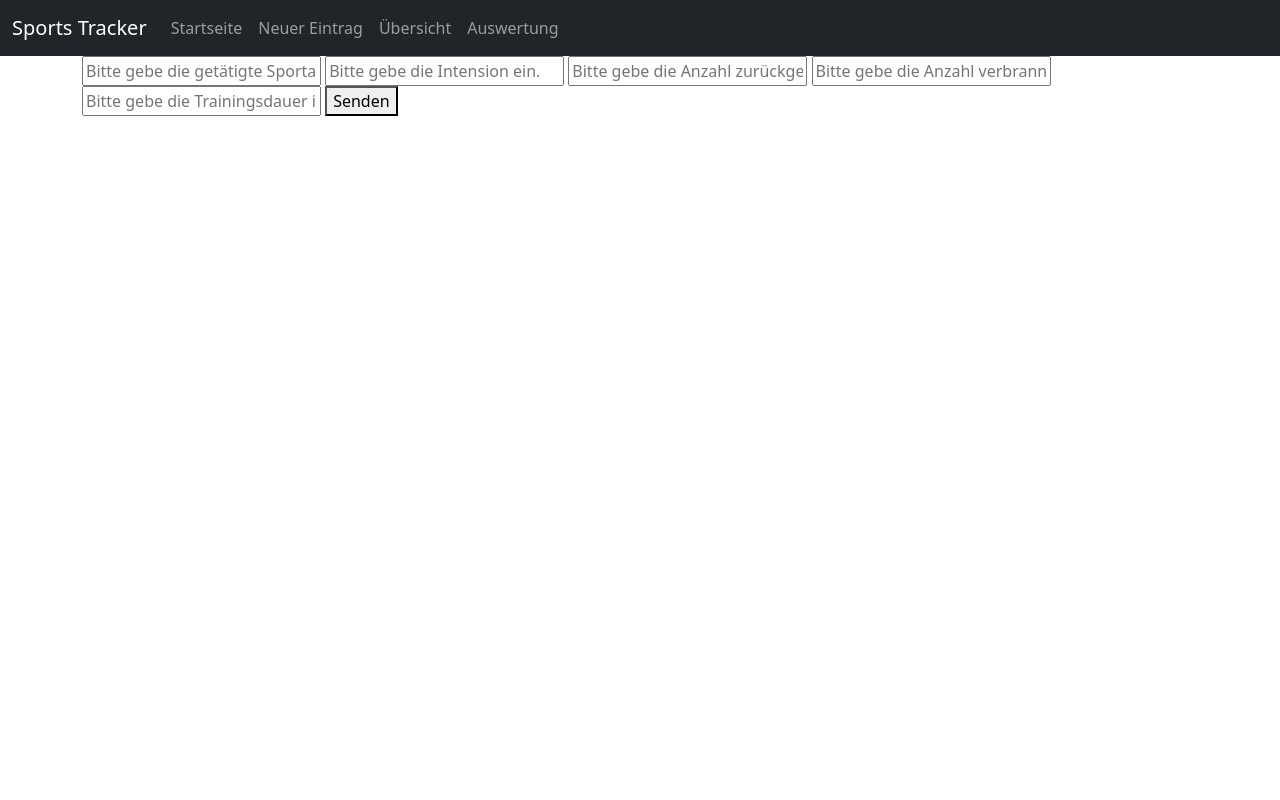
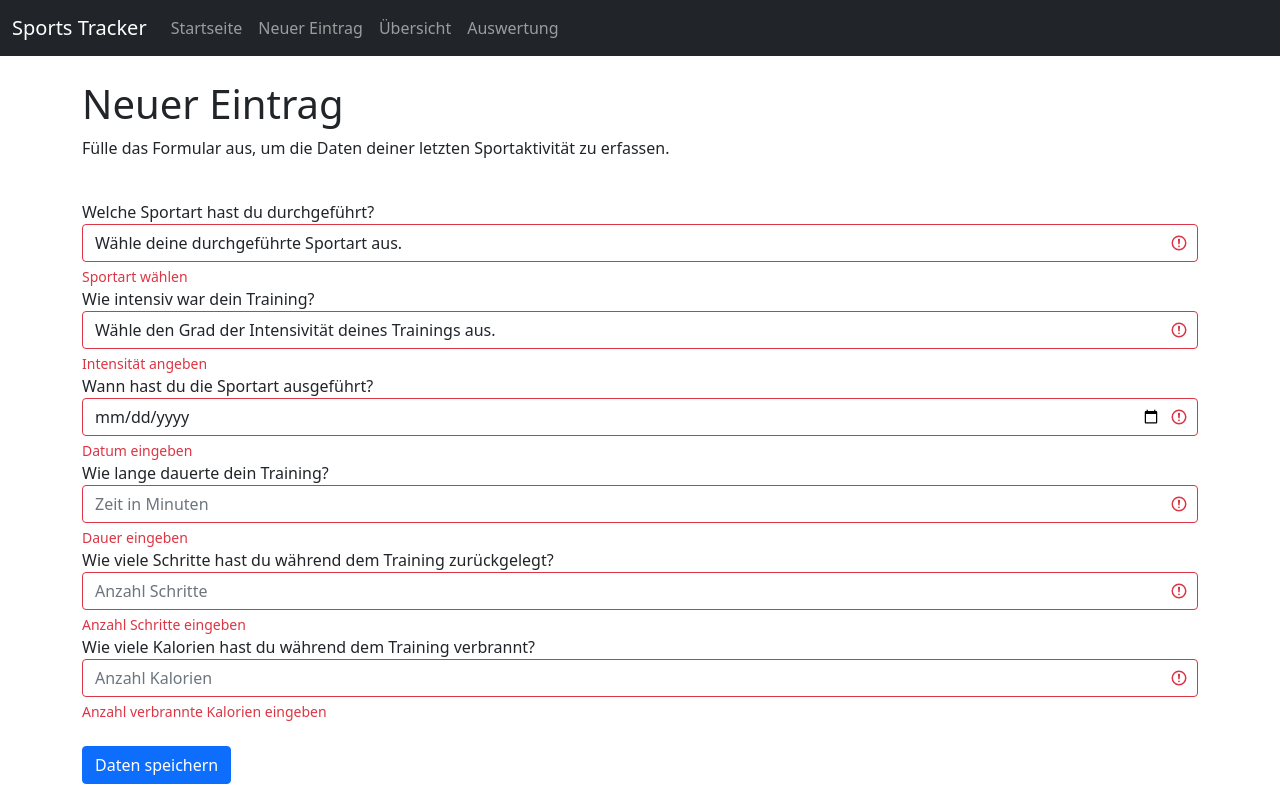
Before and after one commit to alpaka1999/sports_tracker, a Flask app: page /tracker in a window 1280 px wide. Run offline with Flask 2, Linux system fonts and the light colour scheme; some libraries are stand-ins or nearby versions.

Commit message:
Updated: tracker Seite eingefüngt für Datenerfassung inkl. Success Message, 404 und 500 Error Page erstellt

```diff
--- a/main.py
+++ b/main.py
@@ -1,14 +1,20 @@
 from flask import Flask
 from flask import render_template
-from flask import url_for
 from flask import request
 
+#ACHTUNG: Plotly noch nur aus Schulbeispiel, noch nicht zu benztzen
 import plotly.express as px
 from plotly.offline import plot
 
 app = Flask("Sports tracker")
 
-#testing stuff
+"""
+Dieses Projekt wurde in Einzelarbeit erarbeitet. Für das Projekt wurden vorwiegend die Vorlesungsunterlagen aus
+PROG1 und PROG2 sowie die Tutoring-Sessions genutzt. Weitere Quellen wie Youtube-Videos (wie Codemy.com),
+stackoverflow, die Bootstrap Dokumentation oder w3schools wurden für die Ausarbeitung des Projekts beigezogen.
+"""
+
+#ACHTGUNG: Plotly testing stuff von Schule
 def get_data():
     jahr = [2015, 2016, 2017, 2018, 2019, 2021]
     loc = [1500, 3500, 12000, 9000, 10000, 4000]
@@ -20,29 +26,45 @@ def viz():
     div = plot(fig, output_type="div")
     return div
 
+#Custom Error Pages
+#Invalid URL
+@app.errorhandler(404)
+def page_not_found(e):
+    return render_template("404.html"), 404
+
+#Internal Server Error
+@app.errorhandler(500)
+def page_not_found(e):
+    return render_template("500.html"), 500
+
 #Startseite / Home
 @app.route('/')
 def home():
     return render_template("index.html", user="Selina")
 
+#Formularseite "Neuer Eintrag"
+#NOTE: Datenspeicherung ergänzen!!!!
+@app.route('/tracker', methods=["GET", "POST"])
+def tracker():
+    if request.method == 'POST':
+        tracking_datum = request.form['datum']
+        rueckgabe_string = "Deine Daten zu deinem Training vom " + tracking_datum + " wurden gespeichert."
+        return render_template("tracker.html", success_message=rueckgabe_string)
+    else:
+        return render_template("tracker.html")
+
 #Überesichts Seite mit Übersicht der Erfassten Daten
+#NOTE: noch nicht fertig
 @app.route("/uebersicht")
 def uebersicht():
     return render_template("uebersicht.html")
 
+#ERGAENZEN: Titel
+#NOTE: noch nicht fertig
 @app.route("/auswertung")
 def auswertung():
     div = viz()
     return render_template("auswertung.html", viz_div=div)
 
-@app.route('/tracker', methods=["GET", "POST"])
-def tracker():
-    if request.method == "GET":
-        return render_template('tracker.html')
-    if request.method == "POST":
-        return "Vielen Dank für die Datenerfassung."
-
-    return render_template('formular.html')
-
 if __name__ == "__main__":
     app.run(debug=True, port=5000)
--- a/templates/footer.html
+++ b/templates/footer.html
@@ -1,3 +1,4 @@
+<!-- wieso kommt hier nichts???-->
     <script src="{{ url_for('static', filename='jquery-3.3.1.slim.min.js') }}"></script>
     <script src="{{ url_for('static', filename='popper.min.js') }}"></script>
     <script src="{{ url_for('static', filename='bootstrap/js/bootstrap.min.js') }}"></script>
--- a/templates/header.html
+++ b/templates/header.html
@@ -4,5 +4,4 @@
     <link rel="stylesheet" href="{{url_for('static', filename='bootstrap/css/bootstrap.min.css') }}">
     <title>Sports Tracker</title>
 </head>
-<body style="margin-bottom:100px;">
 {% include "nav.html" %}
--- a/templates/tracker.html
+++ b/templates/tracker.html
@@ -1,17 +1,63 @@
 <!-- Übernahme header -->
 {% include "header.html" %}
-<!-- was macht Seite?-->
+<!-- Dies ist die Formularseite zur Erstellung von neuen Einträgen. Die Daten von Sportaivitäten können hier erfasst werden. -->
 {% block content %}
 <div class="container">
-    <form method="POST">
-        <input type="text" sportart="Sportart" placeholder="Bitte gebe die getätigte Sportart ein.">
-        <input type="text" intension="Intension" placeholder="Bitte gebe die Intension ein.">
-        <input type="text" km="Kilometer" placeholder="Bitte gebe die Anzahl zurückgelegte Kilometer ein.">
-        <input type="text" kal="Kalorien" placeholder="Bitte gebe die Anzahl verbrannter Kalorien ein.">
-        <input type="text" laenge="Trainingsdauer" placeholder="Bitte gebe die Trainingsdauer in Minuten ein.">
-        <button type="submit">Senden</button>
+    </br>
+    <h1>Neuer Eintrag</h1>
+    <p>Fülle das Formular aus, um die Daten deiner letzten Sportaktivität zu erfassen.</p>
+    <p style="color: green;"><i>{{ success_message }}</i></p>
+    </br>
+    <!-- NOTE: ergänzen, was das Formular macht. vas-validated führt dazu, dass bei fehlenden Daten ein Hinweis zur Ausfüllung vom Feld angezeigt wird. -->
+    <form method="POST" class="was-validated">
+        <div class="form-group">
+            <label for="sportart">Welche Sportart hast du durchgeführt?</label>
+            <select class="form-control" name="sportart" id="sportart" required>
+                <option value="" selected>Wähle deine durchgeführte Sportart aus.</option>
+                <option value="laufen">Laufen</option>
+                <option value="fahrradfahren">Fahrradfahren</option>
+                <option value="wandern">Wandern</option>
+                <option value="tennis">Tennis</option>
+                <option value="workout">Workout</option>
+            </select>
+            <div class="invalid-feedback">Sportart wählen</div>
+        </div>
+        <div class="form-group">
+            <label for="intensivitaet">Wie intensiv war dein Training?</label>
+            <select class="form-control" name="intensivitaet" id="intensivitaet" required>
+                <option value="" selected>Wähle den Grad der Intensivität deines Trainings aus. </option>
+                <option value="hart">hart</option>
+                <option value="mittel">mittel</option>
+                <option value="leicht">leicht</option>
+            </select>
+            <div class="invalid-feedback">Intensität angeben</div>
+        </div>
+        <div class="form-group">
+            <label for="datum">Wann hast du die Sportart ausgeführt?</label>
+            <input type="date" name="datum" class="form-control" id="datum" placeholder="Datum" required>
+            <div class="invalid-feedback">Datum eingeben</div>
+        </div>
+        <div class="form-group">
+            <label for="dauer">Wie lange dauerte dein Training?</label>
+            <input type="number" name="dauer" class="form-control" id="dauer" placeholder="Zeit in Minuten" required>
+            <div class="invalid-feedback">Dauer eingeben</div>
+        </div>
+        <div class="form-group">
+            <label for="distanz">Wie viele Schritte hast du während dem Training zurückgelegt?</label>
+            <input type="number" name="distanz" class="form-control" id="distanz" placeholder="Anzahl Schritte" required>
+            <div class="invalid-feedback">Anzahl Schritte eingeben</div>
+        </div>
+        <div class="form-group">
+            <label for="kalorien">Wie viele Kalorien hast du während dem Training verbrannt?</label>
+            <input type="number" name="kalorien" class="form-control" id="kalorien" placeholder="Anzahl Kalorien" required>
+            <div class="invalid-feedback">Anzahl verbrannte Kalorien eingeben</div>
+        </div>
+        </br>
+        <button type="submit" class="btn btn-primary">Daten speichern</button>
     </form>
 </div>
 {% endblock %}
 <!-- Übernahme footer -->
 {% include "footer.html" %}
+
+<!-- ACHTUNG: Nach Erfassung muss noch Speicherung der Daten in Betracht gezogen werden!!! -->
--- a/templates/uebersicht.html
+++ b/templates/uebersicht.html
@@ -3,7 +3,11 @@
 <!-- was macht Seite?-->
 {% block content %}
 <div class="container">
-<p>Seite in Bearbeitung</p>
+    </br>
+    <h1>Seite in Bearbeitung</h1>
+    <p>Untertitel</p>
+    </br>
+    <!-- wie kann ich Daten hier anzeigen?? In Form von einer Liste? -->
 </div>
 {% endblock %}
 <!-- Übernahme footer -->
```
Also changed, not shown: templates/404.html (added, +14 -0 lines), templates/500.html (added, +14 -0 lines), templates/auswertung.html (+6 -1 lines), templates/index.html (+7 -5 lines), README.md.
